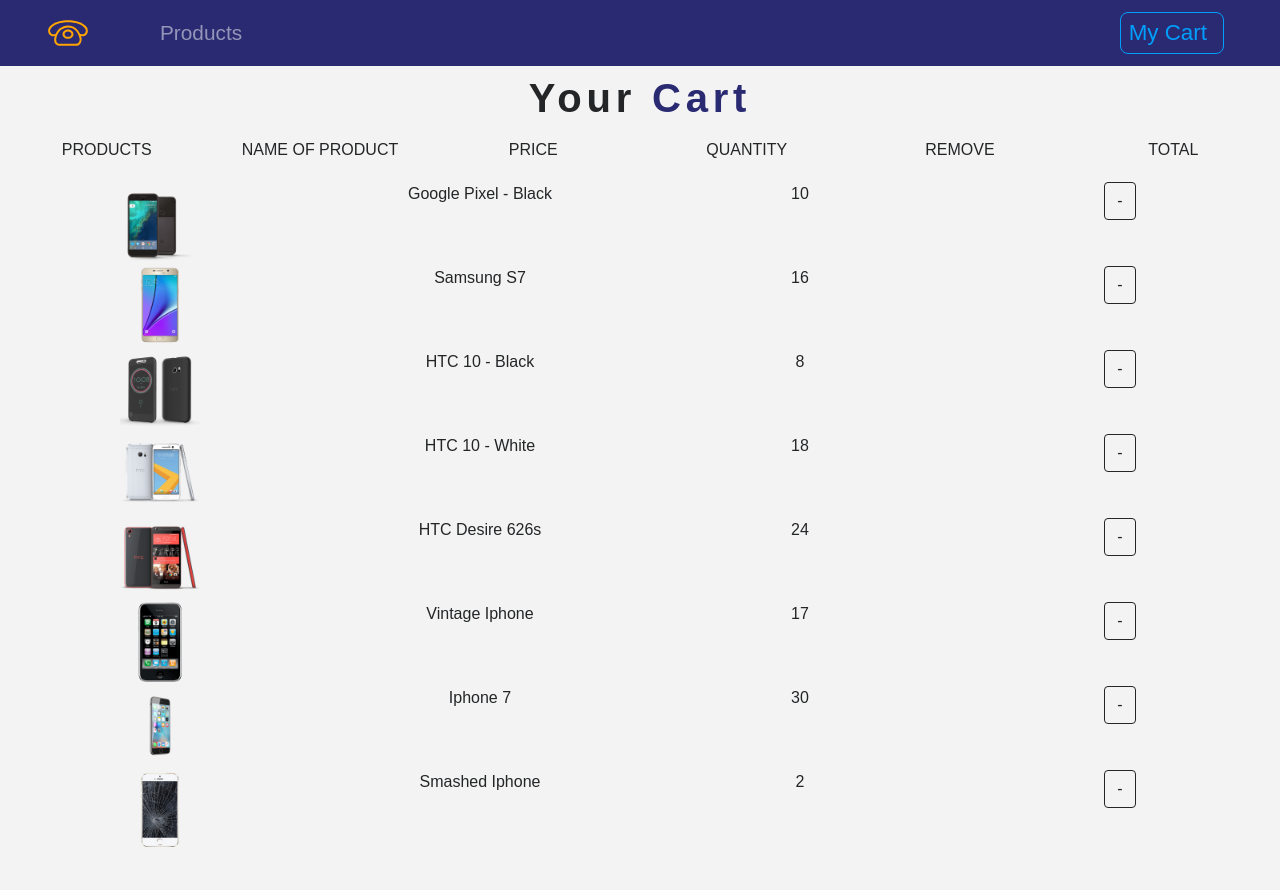
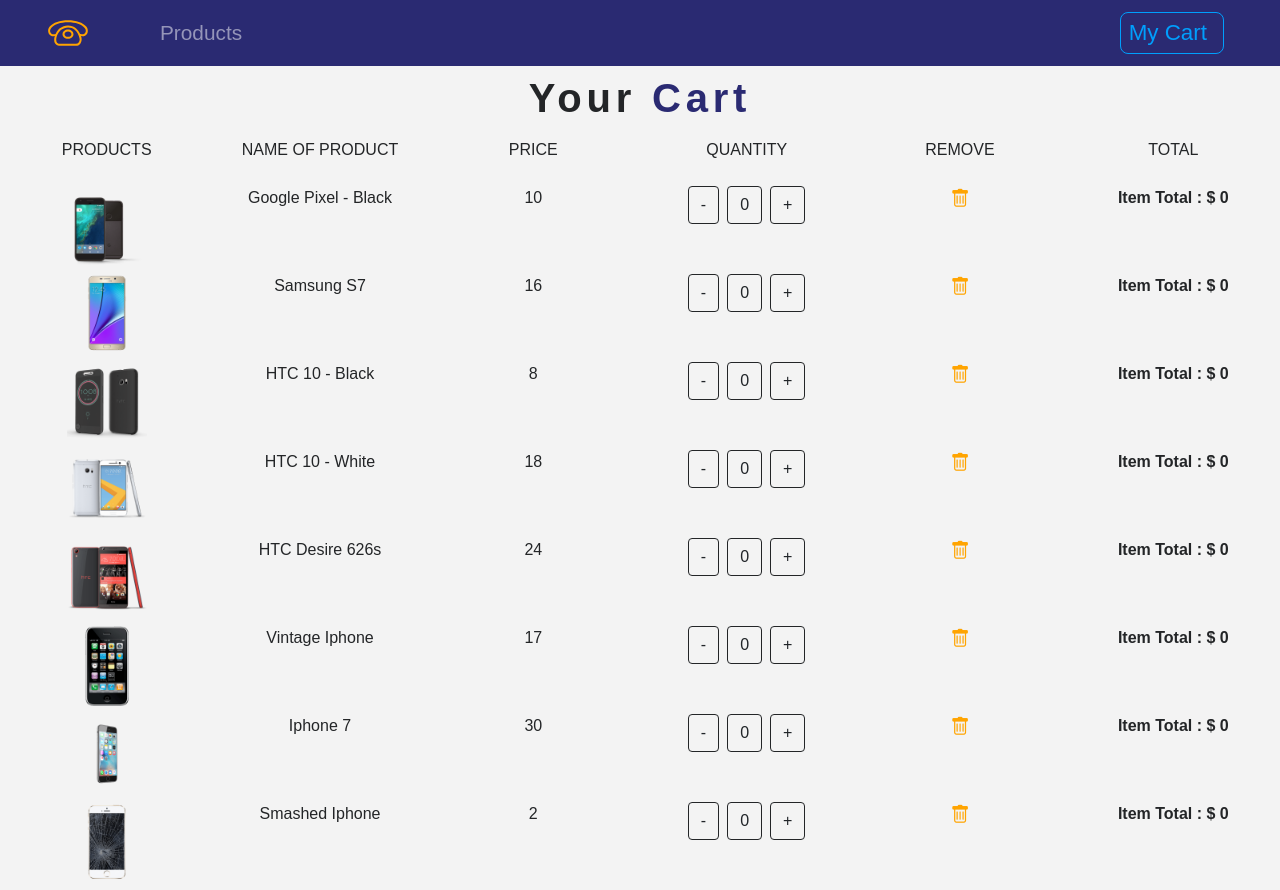
Before and after one commit to Oceanblue713/shopping, a React (Create React App) app: page /cart in a window 1280 px wide. Before the commit the page ends 854 px from the top, so only its background shows below. Built offline with nearby package versions, Linux system fonts and the light colour scheme; some icons are missing.

Commit message:
cartItem

```diff
--- a/src/App.css
+++ b/src/App.css
@@ -38,3 +38,9 @@
   background-color: var(--mainDark) !important;
   color: var(--mainWhite) !important;
 }
+
+.cart-icon {
+  cursor: pointer;
+  font-size: 1.2rem;
+  color: var(--mainYellow);
+}
--- a/src/components/Cart/Cart.js
+++ b/src/components/Cart/Cart.js
@@ -4,6 +4,7 @@
 import EmptyCart from './EmptyCart';
 import { ProductConsumer } from '../../context';
 import CartList from './CartList';
+import CartTotals from './CartTotals';
 
 const Cart = () => {
   return (
@@ -17,6 +18,7 @@
                 <Title name="your" title="cart" />
                 <CartColumns />
                 <CartList value={value} />
+                <CartTotals value={value} />
               </React.Fragment>
             );
           } else {
--- a/src/components/Cart/CartItem.js
+++ b/src/components/Cart/CartItem.js
@@ -8,7 +8,7 @@
   const {increment, decrement, removeItem} = value;
 
   return (
-    <div className="row my-1 text-capitalize text-center">
+    <div className="row my-2 text-capitalize text-center">
       <div className="col-10 mx-auto col-lg-2">
         <img src={img} style={{width: '5rem', height: "5rem"}} className="img-fluid" alt="product" />
       </div>
@@ -23,7 +23,17 @@
       <div className="col-10 mx-auto col-lg-2 my-2 my-lg-0">
         <div className="d-flex justify-content-center">
           <span className="btn btn-black mx-1" onClick={() => decrement(id)}>-</span>
+          <span className="btn btn-black mx-1">{count}</span>
+          <span className="btn btn-black mx-1" onClick={() => increment(id)}>+</span>
         </div>
+      </div>
+      <div className="col-10 mx-auto col-lg-2">
+        <div className="cart-icon" onClick={() => removeItem(id)}>
+        <i class="bi bi-trash"></i>
+        </div>
+      </div>
+      <div className="col-10 mx-auto col-lg-2">
+        <strong>item total : $ {total}</strong>
       </div>
     </div>
   )
--- /dev/null
+++ b/src/components/Cart/CartTotals.js
@@ -0,0 +1,14 @@
+import React from 'react';
+
+const CartTotals = ({value}) => {
+
+  const {cartSubtotal, cartTax, cartTotal, clearCart} = value;
+
+  return (
+    <div>
+
+    </div>
+  )
+}
+
+export default CartTotals;
```
Lines whose indentation alone changed are shown as unchanged.
